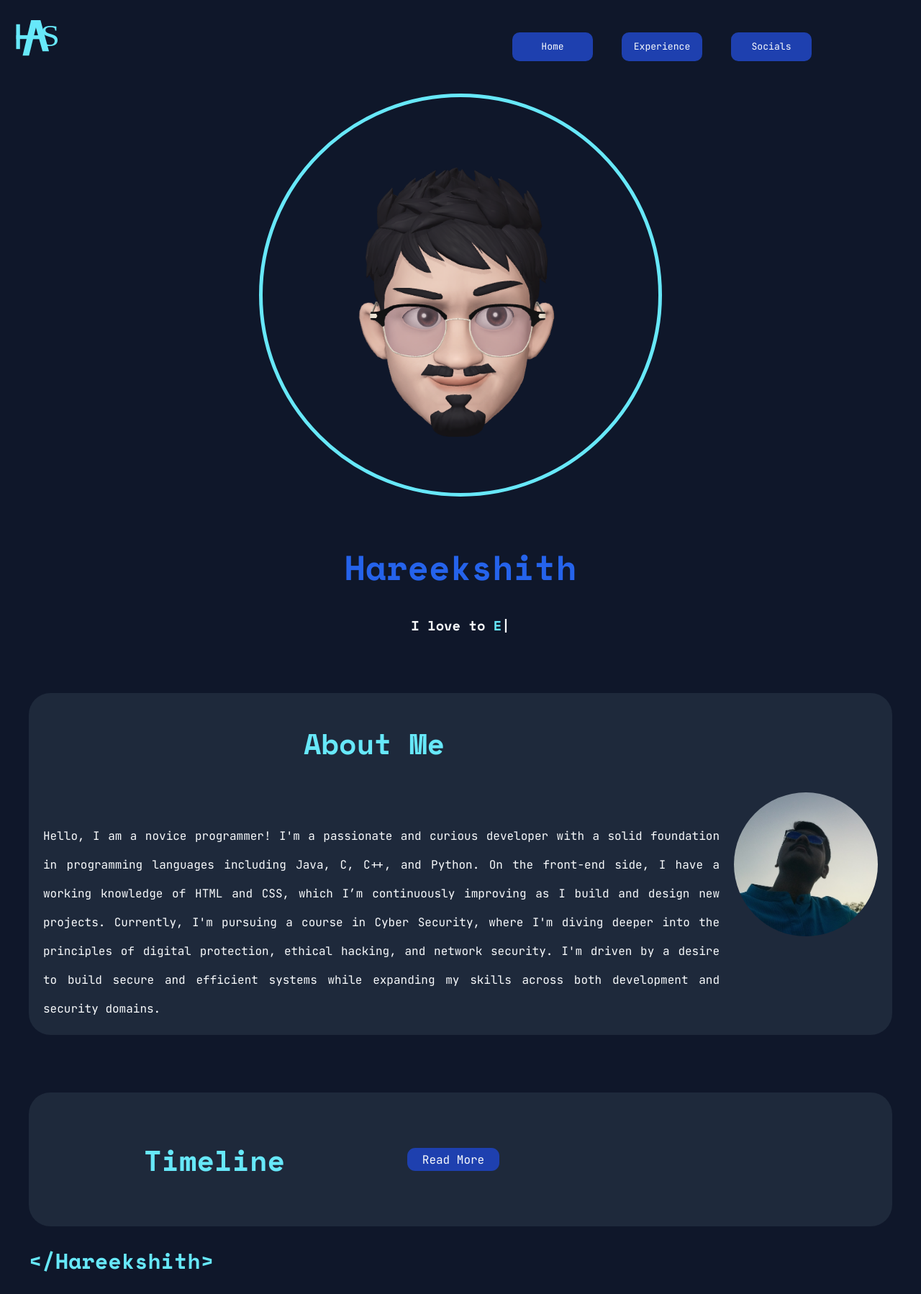
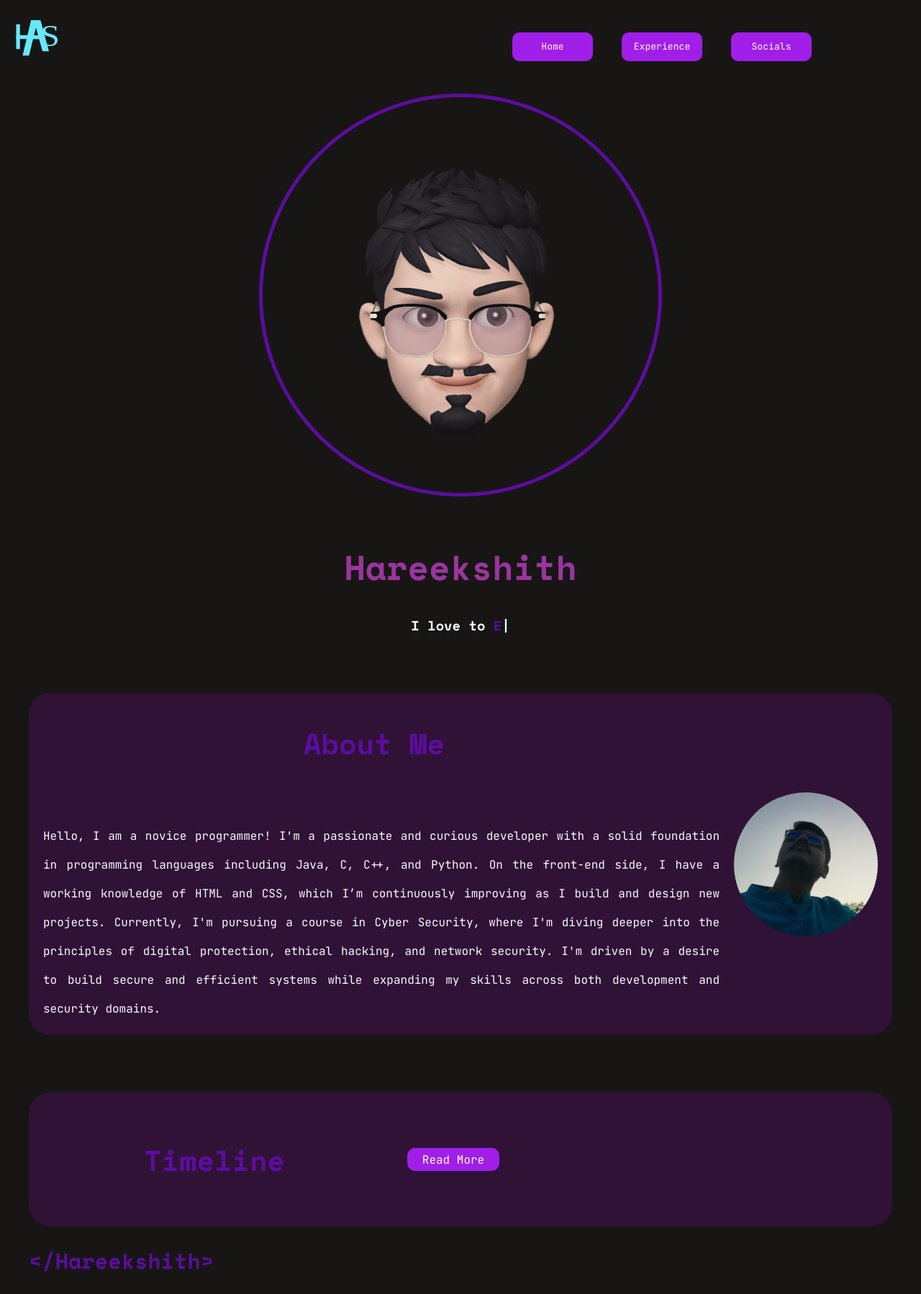
Before and after one commit to Hareekshith/Portfolio, a Django app: page / in a window 1280 px wide. Shown: the whole page at 72% size. Run offline with Django 5.2, Linux system fonts and the light colour scheme; data that the repository does not hold is empty; some libraries are stand-ins or nearby versions.

Commit message:
Updated and stripped style variables in CSS

```diff
--- a/main/static/style.css
+++ b/main/static/style.css
@@ -1,12 +1,11 @@
 :root{
-  --bg:#0f172a;
-  --tbar: #1e293b;
-  --acc:#67e8f9;
-  --tit:#2563eb;
+  --bg:#171615;
+  --acc:#5c0d9f;
+  --tit:#9a359e;
   --txt:#f8fafc;
-  --sect:#1e293b;
-  --hligt:#60a5fa;
-  --btn: #1e40af;
+  --sect:#301236;
+  --hligt:#1da467;
+  --btn: #a11ee9;
   --ftit: "Space Mono";
   --fpar: "Jetbrains Mono";
 }
```
